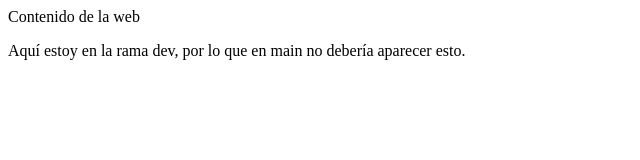
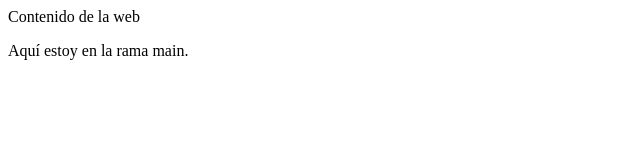
Before and after one commit to maxstbl/Maxis, a plain HTML site: page index.html in a window 1280 px wide. Shown: the whole page, without its empty margins (0-640 px from the left). Drawn offline with Linux system fonts and the light colour scheme.

Commit message:
change p to branch main

```diff
--- a/index.html
+++ b/index.html
@@ -7,7 +7,7 @@
  <body>
     Contenido de la web
     <p>
-      Aquí estoy en la rama dev, por lo que en main no debería aparecer esto.
+      Aquí estoy en la rama main.
     </p>
  </body>
  </html>
```
